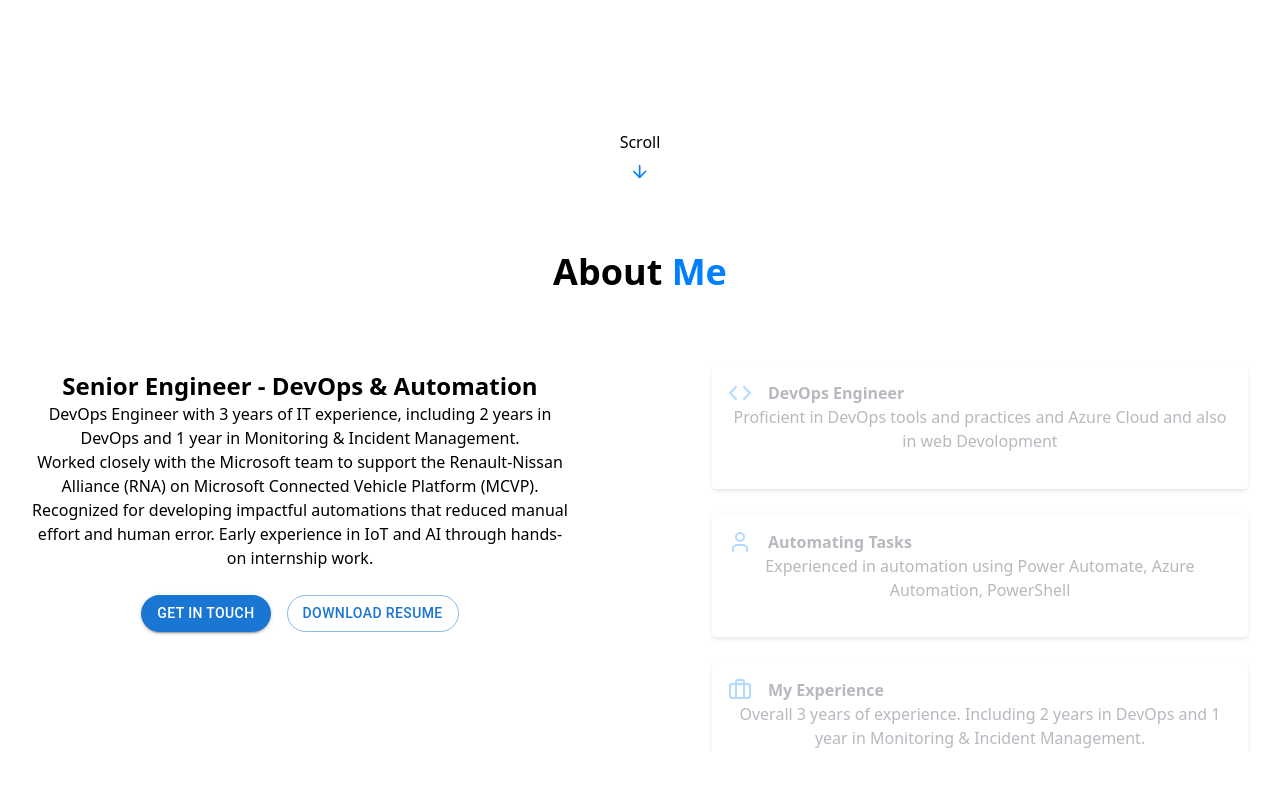
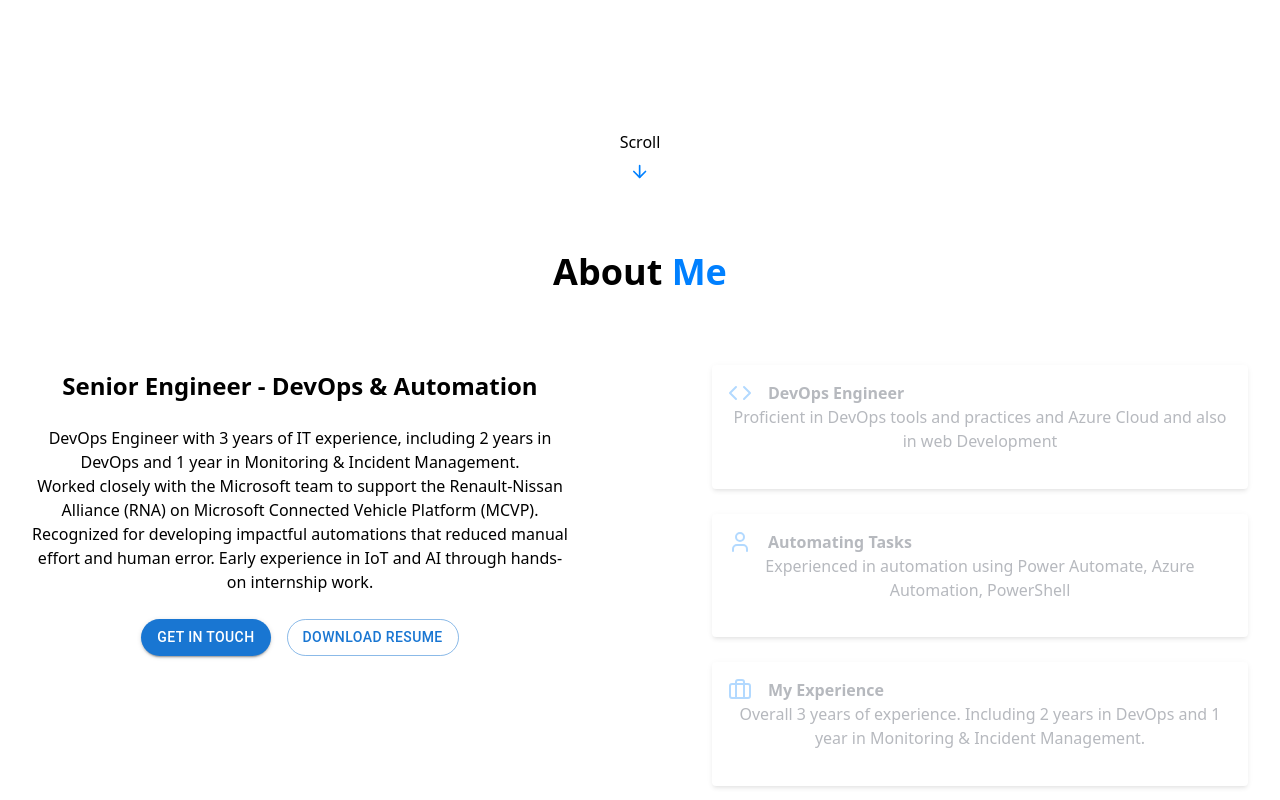
Before and after one commit to abhisheksinha332/myPortfolio, a React (Vite) app: page / in a window 1280 px wide. Shown: the part 580-1380 px from the top of the page. Before the commit the page ends 1332 px from the top, so only its background shows below. Built offline with nearby package versions, Linux system fonts and the light colour scheme.

Commit message:
Few correction in about me page

```diff
--- a/src/Pages/Components/About.jsx
+++ b/src/Pages/Components/About.jsx
@@ -9,19 +9,18 @@ import {Briefcase, Code, User} from 'lucide-react';
 const About = () => {
   return (
     <section >
-      {""}
       <div className="container mx-auto text-center">
         <h2 className="text-3xl md:text-4xl font-bold mb-12 mt-8 text-center">About <span className="primary-color">Me</span> </h2>
       </div>
 
-      <Box sx={{ flexGrow: 1 }} className="container mx-auto px-12">
+      <Box sx={{ flexGrow: 1 }} className="container mx-auto px-12 mb-12">
       <Grid container spacing={18}>
         <Grid size={{ xs: 12, sm: 6 }} sx={
           {
             marginTop: '30px',
           }
         } >
-          <h3 className="text-2xl font-semibold">Senior Engineer - DevOps & Automation</h3>
+          <h3 className="text-2xl font-semibold">Senior Engineer - DevOps & Automation</h3> <br/>
            <p className="text-muted-foreground">
           DevOps Engineer with 3 years of IT experience, including 2 years in DevOps and 1 year in Monitoring & Incident Management. </p>
           <p>Worked closely with the Microsoft team to support the Renault-Nissan Alliance (RNA) on Microsoft Connected Vehicle Platform (MCVP). Recognized for developing impactful automations that reduced manual effort and human error. Early experience in IoT and AI through hands-on internship work.
@@ -60,7 +59,7 @@ const About = () => {
             </div>
               </div>
               <div>
-              <p className='text-color flex items-center space-x-4'>Proficient in DevOps tools and practices and Azure Cloud and also in web Devolopment</p>
+              <p className='text-color flex items-center space-x-4'>Proficient in DevOps tools and practices and Azure Cloud and also in web Development</p>
               </div>
 
             </Paper>
@@ -95,7 +94,6 @@ const About = () => {
               height: '30%',
               color: '#fff',
               opacity: 0.3,
-              backgroundColor: 'primary-color',
               margin: '25px 0px',
               ":hover": {
                 opacity: 0.4,
```
